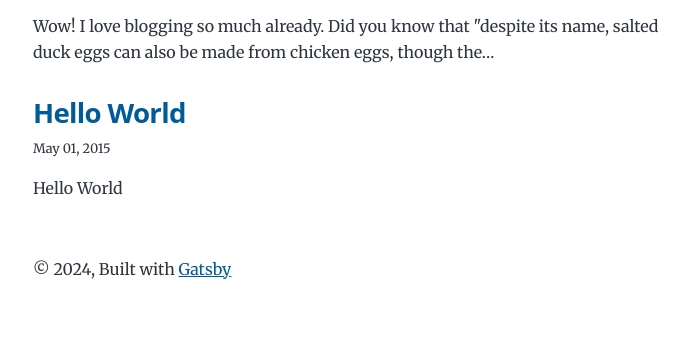
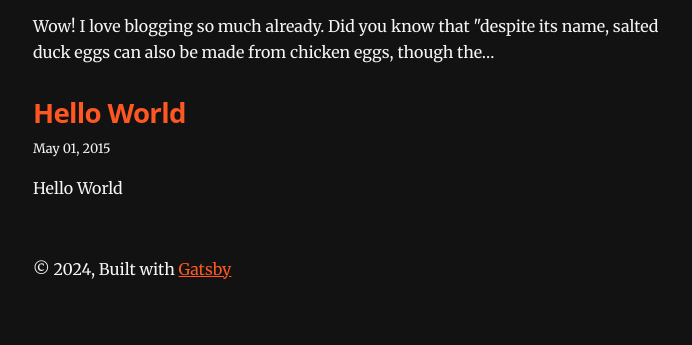
Before and after one commit to EzpieCo/personal-blogs, a Gatsby site: page / in a window 1280 px wide. Shown: the part 637-982 px from the top of the page, without its empty margins (291-983 px from the left). Built offline with nearby package versions, Linux system fonts and the light colour scheme; Gatsby itself is replaced by a stand-in of ours.

Commit message:
update style

```diff
--- a/src/style.css
+++ b/src/style.css
@@ -52,12 +52,13 @@
   --fontSize-5: 2.074rem;
   --fontSize-6: 2.488rem;
   --fontSize-7: 2.986rem;
-  --color-primary: #005b99;
-  --color-text: #2e353f;
-  --color-text-light: #4f5969;
-  --color-heading: #1a202c;
-  --color-heading-black: black;
-  --color-accent: #d1dce5;
+  --color-primary: #ff5722; /* Vibrant orange for primary color */
+  --color-text: #f5f5f5; /* Light gray for text */
+  --color-text-light: #e0e0e0; /* Slightly lighter gray for secondary text */
+  --color-heading: #ff7043; /* Warm red-orange for headings */
+  --color-heading-black: #e64a19; /* Strong red for main headings */
+  --color-accent: #d32f2f; /* Deep red for accents */
+  --background-color: #121212; /* Very dark background for dark mode */
 }
 
 /* HTML elements */
@@ -69,6 +70,7 @@
 }
 
 html {
+  background-color: var(--background-color);
   line-height: var(--lineHeight-normal);
   font-size: var(--fontSize-root);
   -webkit-font-smoothing: antialiased;
```
